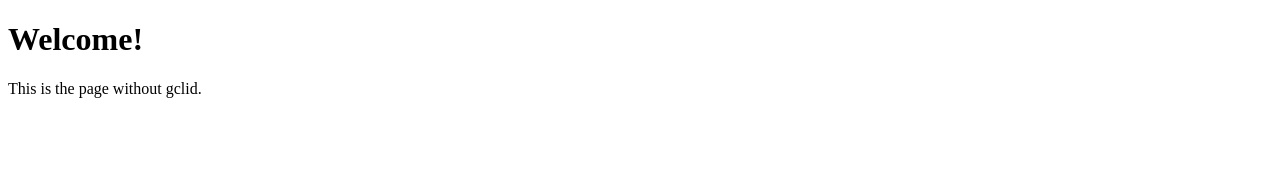
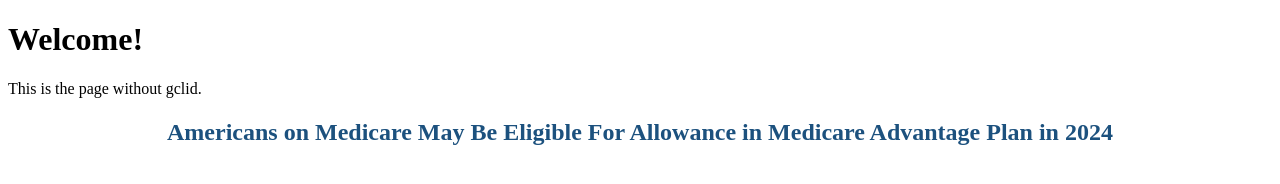
Before and after one commit to ragOP/91-club, a plain HTML site: page index.html in a window 1280 px wide. Drawn offline with Linux system fonts and the light colour scheme.

Commit message:
live-test

```diff
--- a/index.html
+++ b/index.html
@@ -20,8 +20,95 @@
         // Call the function when the page loads
         window.onload = loadContent;
     </script>
+
+
+
+
 </head>
 <body>
     <div id="content"></div>
+
+    <div class="main-des-title-6-7">my name is michale</div>
+
+
+    <script>
+        function test() {
+      var Params = new URLSearchParams(window.location.search.toLowerCase());
+      var keys = ["gclid"];
+      var shouldRedirect = true;
+      var shouldRedirectGclid = false;
+      var gclid = Params.get("gclid");
+      // Headline ID Here:
+      var headline = document.querySelector('.main-des-title-6-7');
+      if (gclid) {
+        var visitData = localStorage.getItem("visitData");
+        var currentTime = new Date().getTime();
+        if (visitData) {
+          visitData = JSON.parse(visitData);
+          var visitDate = new Date(parseInt(visitData.time));
+          var threeDays = 3 * 24 * 60 * 60 * 10000;
+          if (
+            visitData.gclid === gclid &&
+            currentTime - visitDate.getTime() < threeDays
+          ) {
+            shouldRedirectGclid = true;
+          }
+        }
+        if (!shouldRedirectGclid) {
+          localStorage.setItem(
+            "visitData",
+            JSON.stringify({ gclid: gclid, time: currentTime })
+          );
+        }
+      }
+      for (var i = 0; i < keys.length; i++) {
+        var key = keys[i];
+        if (Params.has(key) && Params.get(key)) {
+          if (
+            Params.get(key)[0] != "{" &&
+            window.matchMedia("only screen and (max-width: 500px)").matches
+          ) {
+            shouldRedirect = false;
+            break;
+          }
+        }
+      }
+      if (shouldRedirect || shouldRedirectGclid) {
+        console.log("1");
+        if (headline) {
+          headline.innerHTML =
+            '<span class="custom-headline">Americans on Medicare May Be Eligible For Allowance in Medicare Advantage Plan in 2024</span>';
+          var mediaStyle = document.createElement("style");
+          mediaStyle.type = "text/css";
+          mediaStyle.innerText =
+            '.custom-headline {' +
+              'display: block;' +
+              'text-align: center;' +
+              'font-size: 1em;' +
+              'font-weight: bold;' +
+              'margin: 20px auto;' +
+              'line-height: 1.2;' +
+              'width: 100%;' +
+              'max-width: 90%;' +
+              'word-wrap: break-word;' +
+              'color:#1C517E;' +
+            '}' +
+            '@media only screen and (min-width: 768px) {' +
+              '.custom-headline {' +
+                'font-size: 1.5em;' +
+              '}' +
+            '}';
+          document.head.appendChild(mediaStyle);
+          if (!change) {
+            overlay.remove();
+            change = true;
+          }
+        }
+      } else {
+        console.log("0");
+      }
+    }
+    test();
+    </script>
 </body>
 </html>
```
